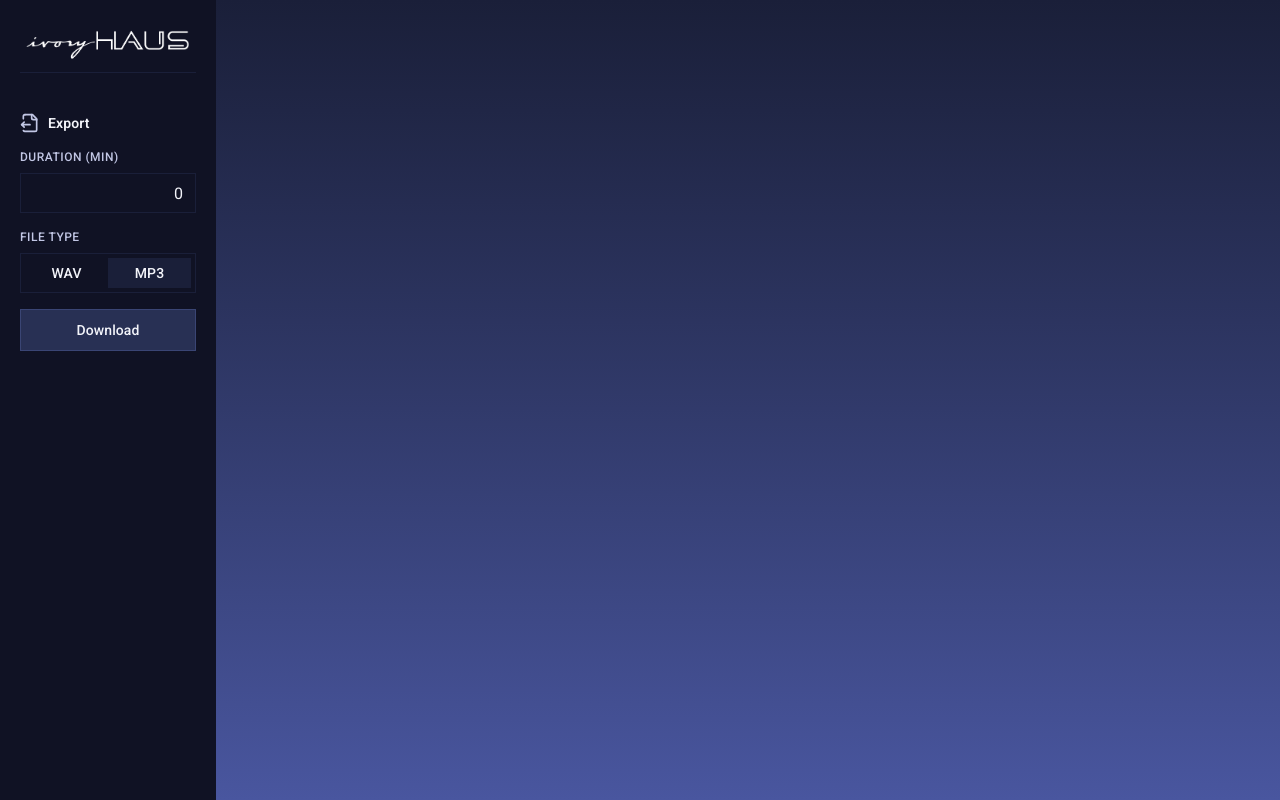
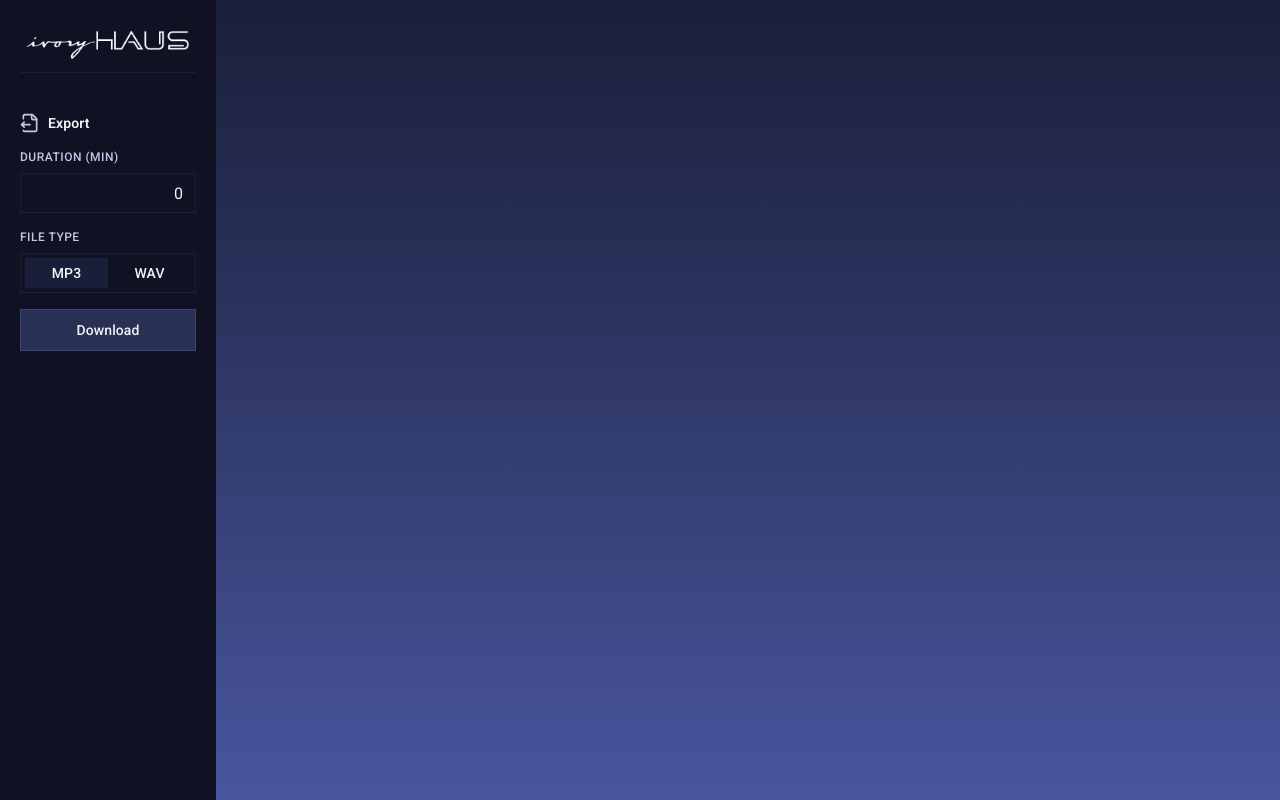
Before and after one commit to noahspott/ivoryhaus-2025, a Next.js app: page /binaural-beats-generator in a window 1280 px wide. Built offline with nearby package versions, Linux system fonts and the light colour scheme.

Commit message:
style: Button animation & switch wav w/ mp3 position

```diff
--- a/src/app/binaural-beats-generator/components/ui/Button.tsx
+++ b/src/app/binaural-beats-generator/components/ui/Button.tsx
@@ -5,7 +5,7 @@ type ButtonProps = React.ButtonHTMLAttributes<HTMLButtonElement> & {
 export default function Button({ children, ...rest }: ButtonProps) {
   return (
     <button
-      className="text-primary-50 bg-primary-800 border border-primary-700 py-2.5 px-4 label-large cursor-pointer"
+      className="text-primary-50 bg-primary-800 border border-primary-700 py-2.5 px-4 label-large cursor-pointer active:scale-95"
       {...rest}
     >
       {children}
--- a/src/app/binaural-beats-generator/components/ui/ToggleSwitch.tsx
+++ b/src/app/binaural-beats-generator/components/ui/ToggleSwitch.tsx
@@ -12,7 +12,7 @@ export default function ToggleSwitch({
   ...rest
 }: ToggleSwitchProps) {
   return (
-    <label className="h-10 border border-primary-900 p-1 grid grid-cols-2 place-items-center">
+    <label className="h-10 border border-primary-900 p-1 grid grid-cols-2 hover:cursor-pointer">
       <input
         className="sr-only"
         type="checkbox"
@@ -22,7 +22,17 @@ export default function ToggleSwitch({
       />
       <span
         className={clsx(
-          "text-primary-50 label-large w-full h-full text-center select-none flex items-center justify-center",
+          "text-primary-50 label-large w-full h-full text-center select-none flex items-center justify-center transition-colors duration-200",
+          {
+            "bg-primary-900": !isWav,
+          }
+        )}
+      >
+        MP3
+      </span>
+      <span
+        className={clsx(
+          "text-primary-50 label-large w-full h-full text-center select-none flex items-center justify-center transition-colors duration-200",
           {
             "bg-primary-900": isWav,
             "": !isWav,
@@ -31,16 +41,6 @@ export default function ToggleSwitch({
       >
         WAV
       </span>
-      <span
-        className={clsx(
-          "text-primary-50 label-large w-full h-full text-center select-none flex items-center justify-center",
-          {
-            "bg-primary-900": !isWav,
-          }
-        )}
-      >
-        MP3
-      </span>
     </label>
   );
 }
```
